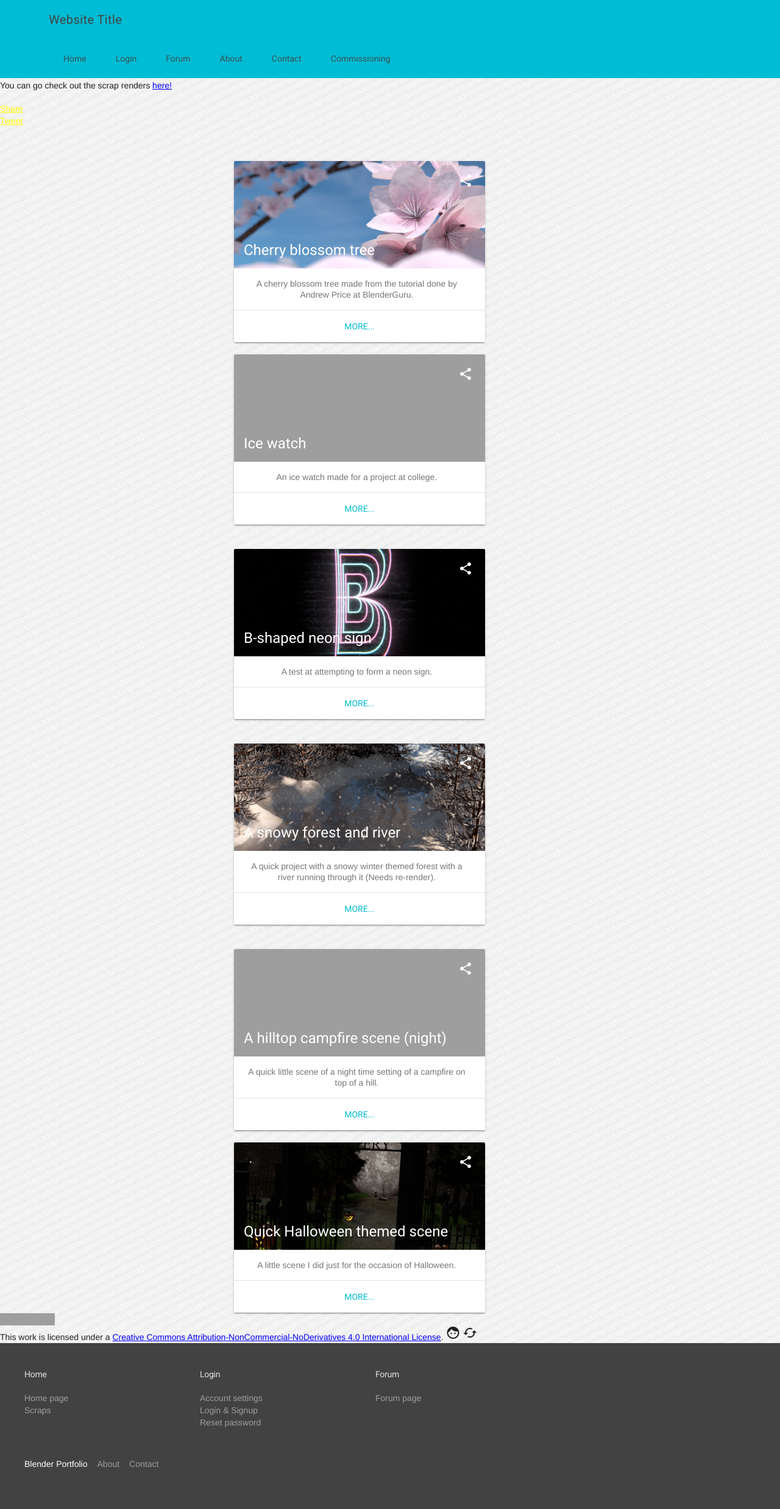
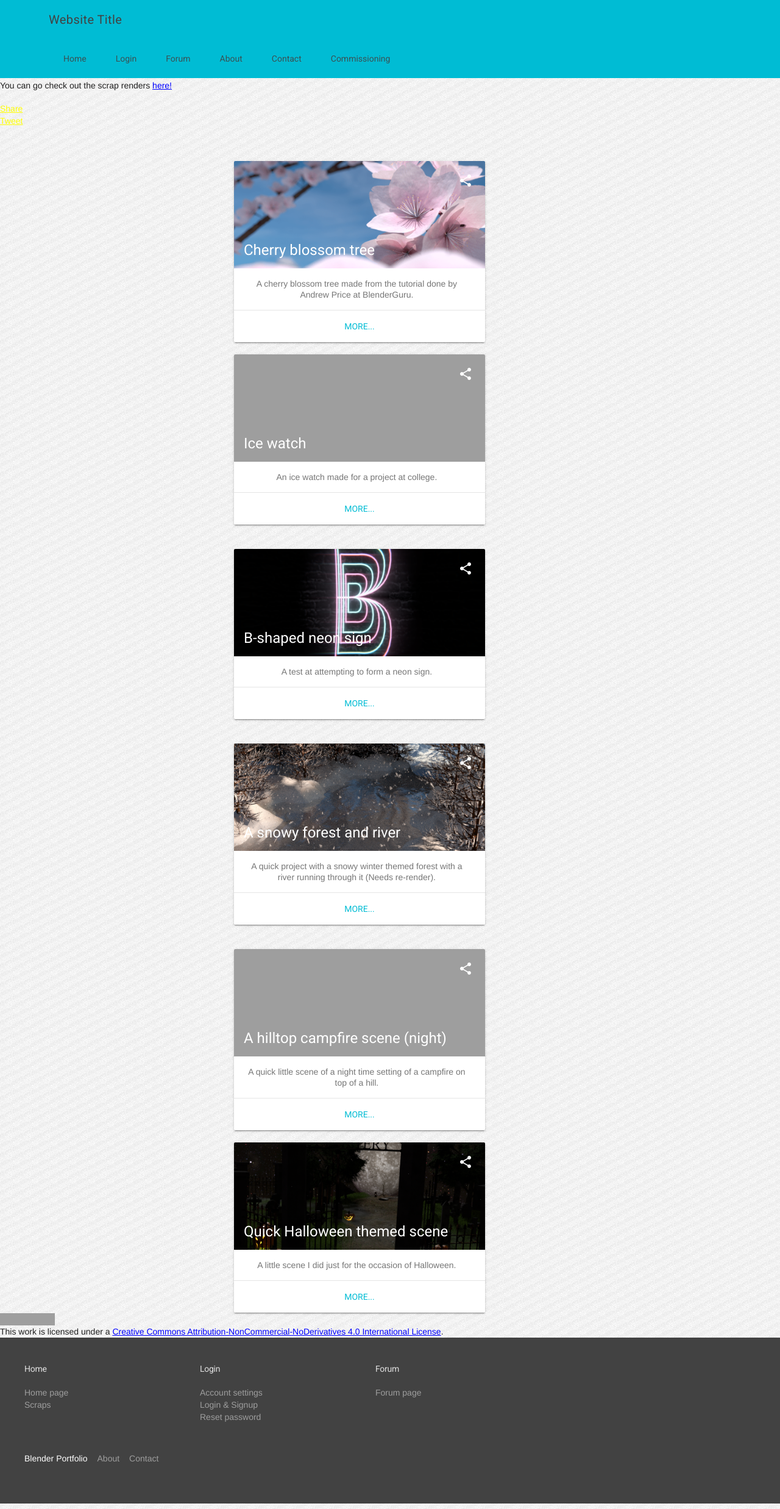
Before and after one commit to slothgamez/fireplex.github.io, a Jekyll site: the page index.html, which Jekyll copies as it is, in a window 1280 px wide. Shown: the whole page at 61% size. Built offline with Jekyll 4.4.1, drawn with Linux system fonts in a browser that asks for light colours; nearby versions of some CDN libraries; comment, search, counter and statistics services are not loaded; grey boxes are pictures that could not be loaded.

Commit message:
Update index.html

```diff
--- a/index.html
+++ b/index.html
@@ -342,8 +342,6 @@
             </div>
           </div>
           <a rel="license" href="http://creativecommons.org/licenses/by-nc-nd/4.0/"><img alt="Creative Commons Licence" style="border-width:0" src="https://i.creativecommons.org/l/by-nc-nd/4.0/88x31.png" /></a><br />This work is licensed under a <a rel="license" href="http://creativecommons.org/licenses/by-nc-nd/4.0/" style="color:blue">Creative Commons Attribution-NonCommercial-NoDerivatives 4.0 International License</a>.
-          <i class="material-icons">face</i>
-          <i class="material-icons">cached</i>
           <footer class="mdl-mega-footer">
             <div class="mdl-mega-footer__middle-section">
 
```
